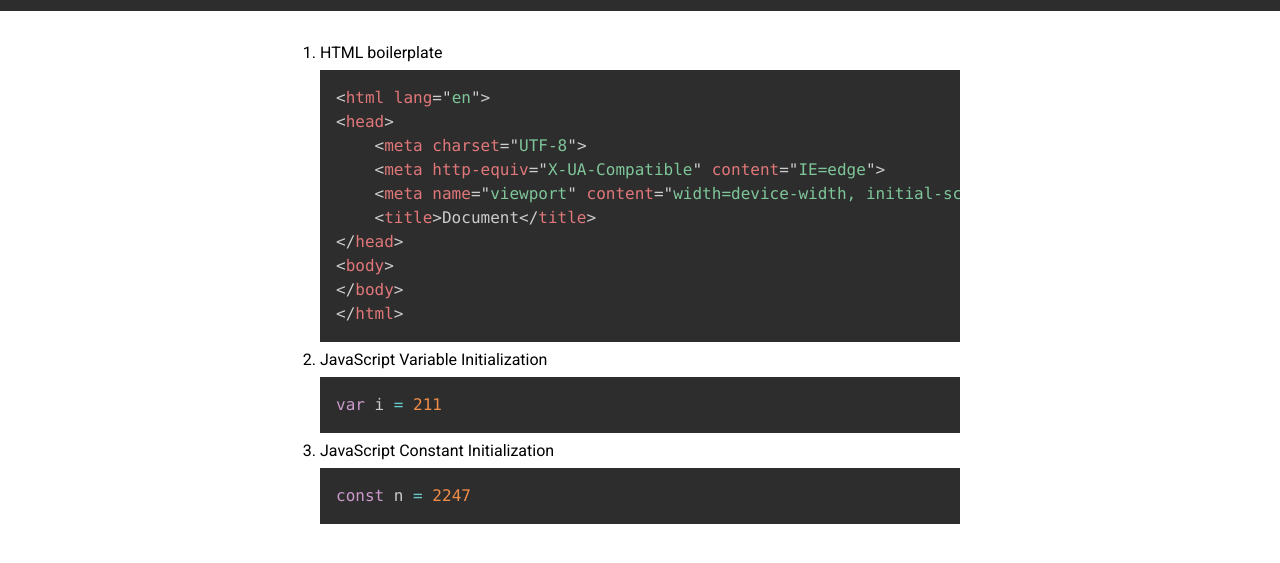
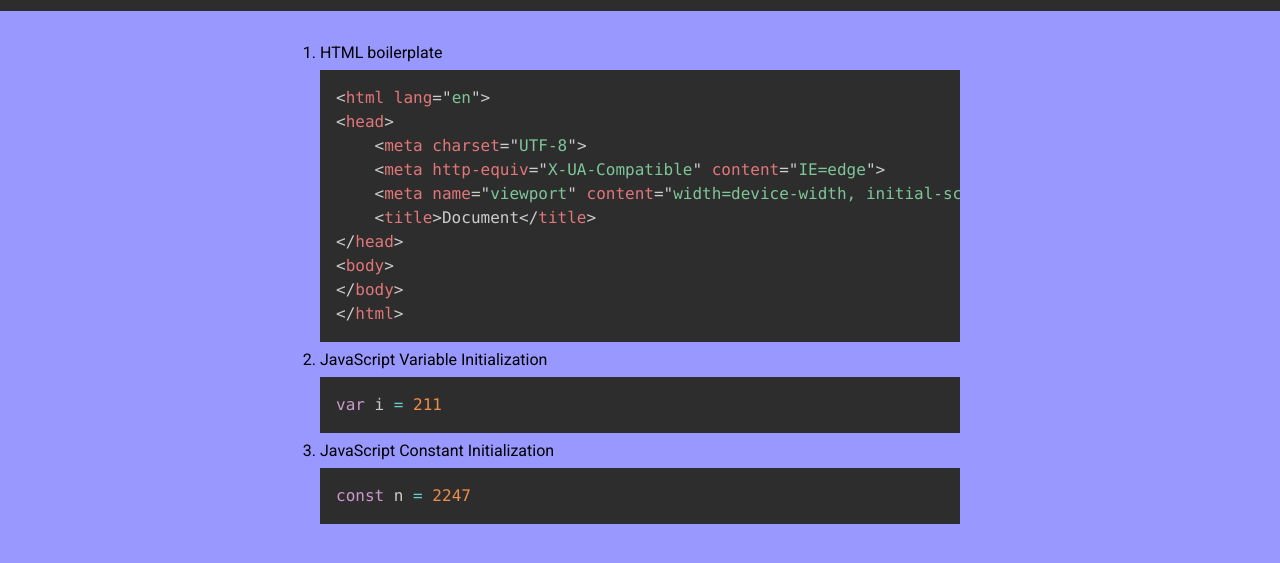
Before and after one commit to Aniket-23/cheetsheet-template, a plain HTML site: page index.html in a window 1280 px wide. Shown: the part 49-612 px from the top of the page. Drawn offline with Linux system fonts and the light colour scheme; a web font is replaced by a local one.

Commit message:
changed the background color and updated the README file

```diff
--- a/style.css
+++ b/style.css
@@ -45,3 +45,7 @@ nav {
     border-radius: 10px !important;
     padding: 5px 14px !important;
 }
+
+body {
+    background-color: rgb(152, 152, 255);
+}
```
Also changed, not shown: 1 other file.
